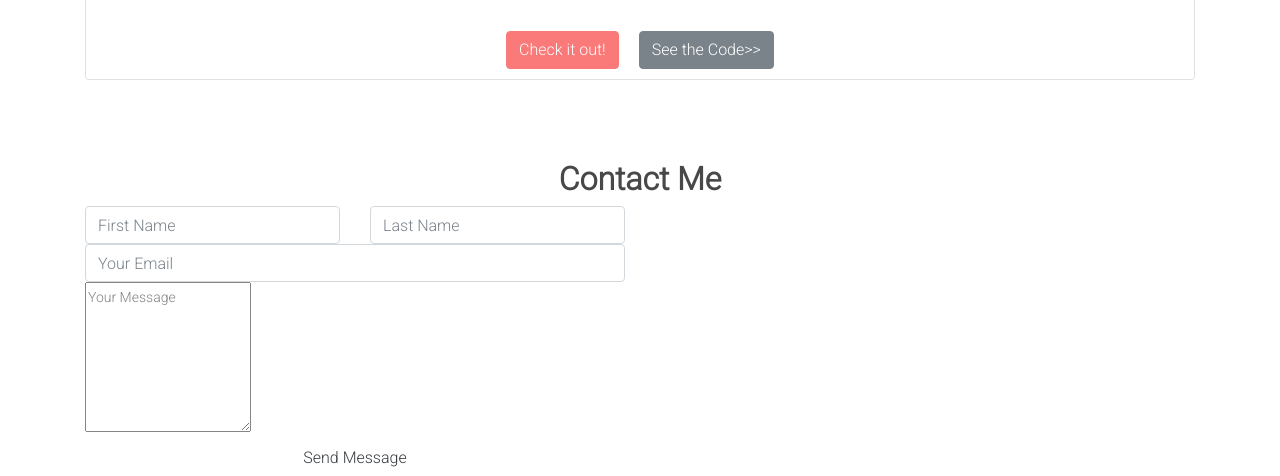
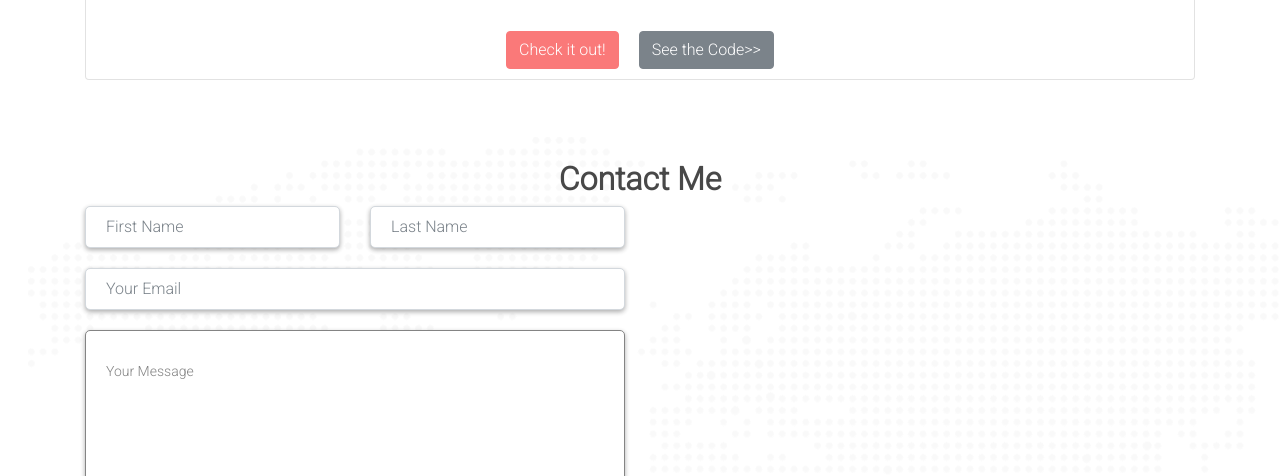
Before and after one commit to arielcc88/PORTFOLIO, a plain HTML site: page index.html in a window 1280 px wide. Shown: the part 2850-3326 px from the top of the page. Drawn offline with nearby package versions, Linux system fonts and the light colour scheme.

Commit message:
Contact form styled. corrected footer social link styles. both actions for small devices.

```diff
--- a/assets/css/style.css
+++ b/assets/css/style.css
@@ -166,7 +166,7 @@ Home
   margin: 0;
 }
 
-.acp-header-info .acp-social-icon .fa {
+.acp-header-info .acp-social-icon .fa, .acp-footer .acp-social-icon .fa {
   font-size: 18px;
   line-height: 30px;
   font-weight: bold;
@@ -175,7 +175,7 @@ Home
   border-radius: 3px;
 }
 
-.acp-header-info .acp-social-icon .fa:hover{
+.acp-header-info .acp-social-icon .fa:hover, .acp-footer .acp-social-icon .fa:hover{
   background-color: #000;
   color: rgb(250, 106, 106);
 }
@@ -253,6 +253,52 @@ Portfolio
   border-color: rgb(250, 106, 106);
 }
 
+/*
+========
+Contact
+========
+*/
+.map-image {
+  background-image: url(../images/ct-form-bgimg.png);
+}
+
+.img-bg {
+  background-size: cover;
+  background-repeat: no-repeat;
+  margin: 0 auto;
+  background-position: center center;
+}
+
+.acp-footer .form-control, .acp-footer .form-message {
+  padding: 20px;
+  margin: 0 0 20px 0;
+  -webkit-box-shadow: 0px 2px 5px 0px rgba(0,0,0,0.37);
+  -moz-box-shadow: 0px 2px 5px 0px rgba(0,0,0,0.37);
+  box-shadow: 0px 2px 5px 0px rgba(0,0,0,0.37);
+  line-height: 40px;
+  border-radius: 5px;
+}
+
+.acp-footer .form-control {
+  height: 40px;
+}
+
+.acp-footer .form-message {
+  width: 100%;
+  height: 170px;
+}
+
+.acp-footer .btn-form {
+  padding: 20px;
+}
+
+.acp-footer .btn.btn-submit-fill {
+  font-weight: bold;
+  color: #fff;
+  background-color: rgb(250, 106, 106);
+  border-color: rgb(250, 106, 106);
+  border-radius: 20px;
+}
 
 /*
 ========
--- a/index.html
+++ b/index.html
@@ -154,19 +154,19 @@
                                 <!-- <div id="msgSubmit" class="h3 text-center hidden"></div> -->
                                 <div class="row">
                                     <div class="col-md-6 col-sm-12">
-                                        <input name="name" class="contact-name form-control" id="fname" type="text" placeholder="First Name" required>
+                                        <input name="name" class="form-control" id="fname" type="text" placeholder="First Name" required>
                                     </div>
                                     <div class="col-md-6 col-sm-12">
-                                        <input name="name" class="contact-email form-control" id="lname" type="text" placeholder="Last Name" required>
+                                        <input name="name" class="form-control" id="lname" type="text" placeholder="Last Name" required>
                                     </div>
                                     <div class="col-sm-12">
-                                        <input name="name" class="contact-subject form-control" id="email" type="email" placeholder="Your Email" required>
+                                        <input name="name" class="form-control" id="email" type="email" placeholder="Your Email" required>
                                     </div>
                                     <div class="col-sm-12">
-                                        <textarea class="contact-message" id="message" rows="6" placeholder="Your Message" required></textarea>
+                                        <textarea class="form-message" id="message" rows="6" placeholder="Your Message" required></textarea>
                                     </div>
                                     <div class="btn-form col-sm-12">
-                                        <button type="submit" class="btn btn-fill btn-block" id="form-submit">Send Message</button>
+                                        <button type="submit" class="btn btn-submit-fill btn-block" id="form-submit">Send Message</button>
                                     </div>
                                 </div>
                             </form>
```
Also changed, not shown: assets/images/ct-form-bgimg.png (added).
